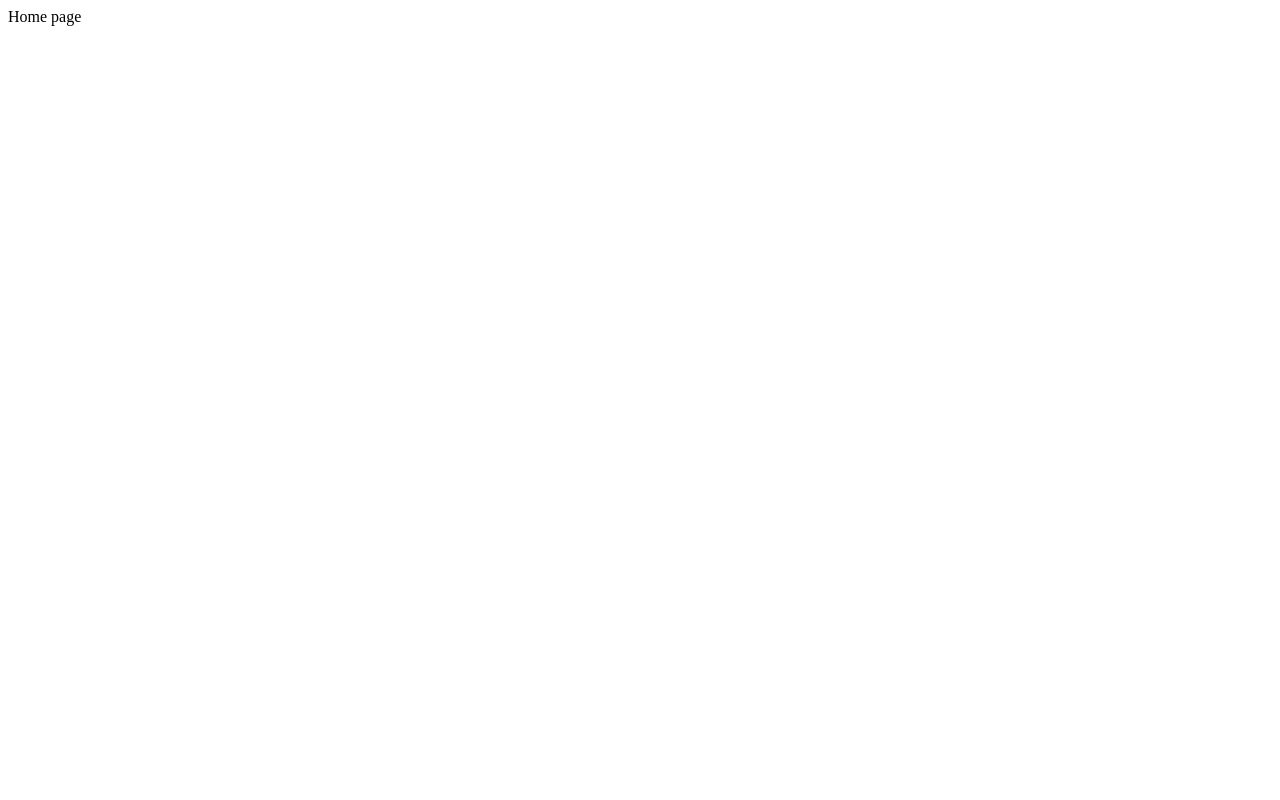
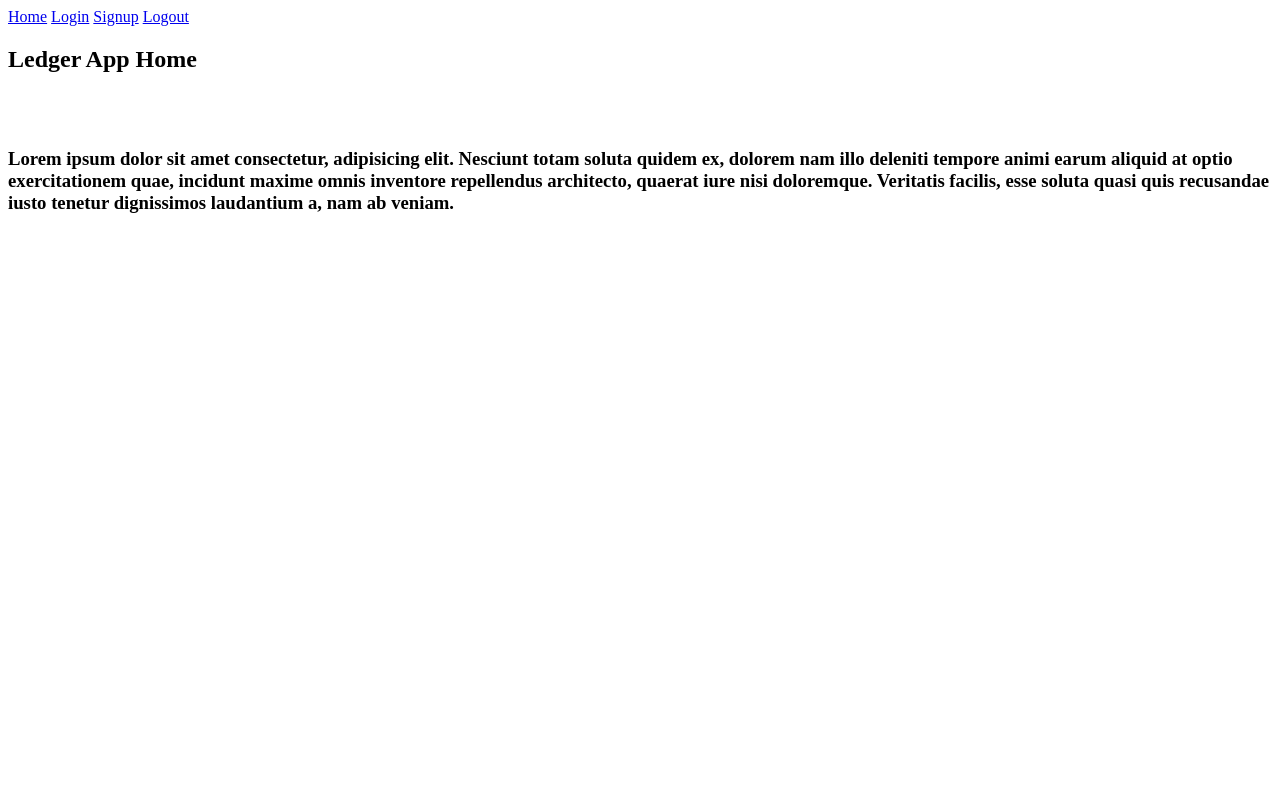
Before and after one commit to GavrilS/ledger_app, a Flask app: page / in a window 1280 px wide. Before the commit the page is almost empty. Run offline with Flask 3, Linux system fonts and the light colour scheme.

```diff
--- a/ledger_app/finances/fin_routes.py
+++ b/ledger_app/finances/fin_routes.py
@@ -1,7 +1,7 @@
-from flask import Blueprint
+from flask import Blueprint, render_template
 
 fin = Blueprint('fin', __name__)
 
 @fin.route('/')
 def index():
-    return 'Home page'
+    return render_template('index.html')
--- a/ledger_app/templates/base.html
+++ b/ledger_app/templates/base.html
@@ -12,7 +12,7 @@
             <nav class="navbar">
                 <div class="container">
                     <div class="navbar-end">
-                        <!-- <a href="{{ url_for('main.index') }}" class="navbar-item">Home</a> -->
+                        <a href="{{ url_for('fin.index') }}" class="navbar-item">Home</a>
                         <a href="{{ url_for('auth.login') }}" class="navbar-item">Login</a>
                         <a href="{{ url_for('auth.signup') }}" class="navbar-item">Signup</a>
                         <a href="{{ url_for('auth.logout') }}" class="navbar-item">Logout</a>
--- a/ledger_app/templates/index.html
+++ b/ledger_app/templates/index.html
@@ -6,3 +6,4 @@
 <h3 class="main-body">
     Lorem ipsum dolor sit amet consectetur, adipisicing elit. Nesciunt totam soluta quidem ex, dolorem nam illo deleniti tempore animi earum aliquid at optio exercitationem quae, incidunt maxime omnis inventore repellendus architecto, quaerat iure nisi doloremque. Veritatis facilis, esse soluta quasi quis recusandae iusto tenetur dignissimos laudantium a, nam ab veniam.
 </h3>
+{% endblock %}
```
